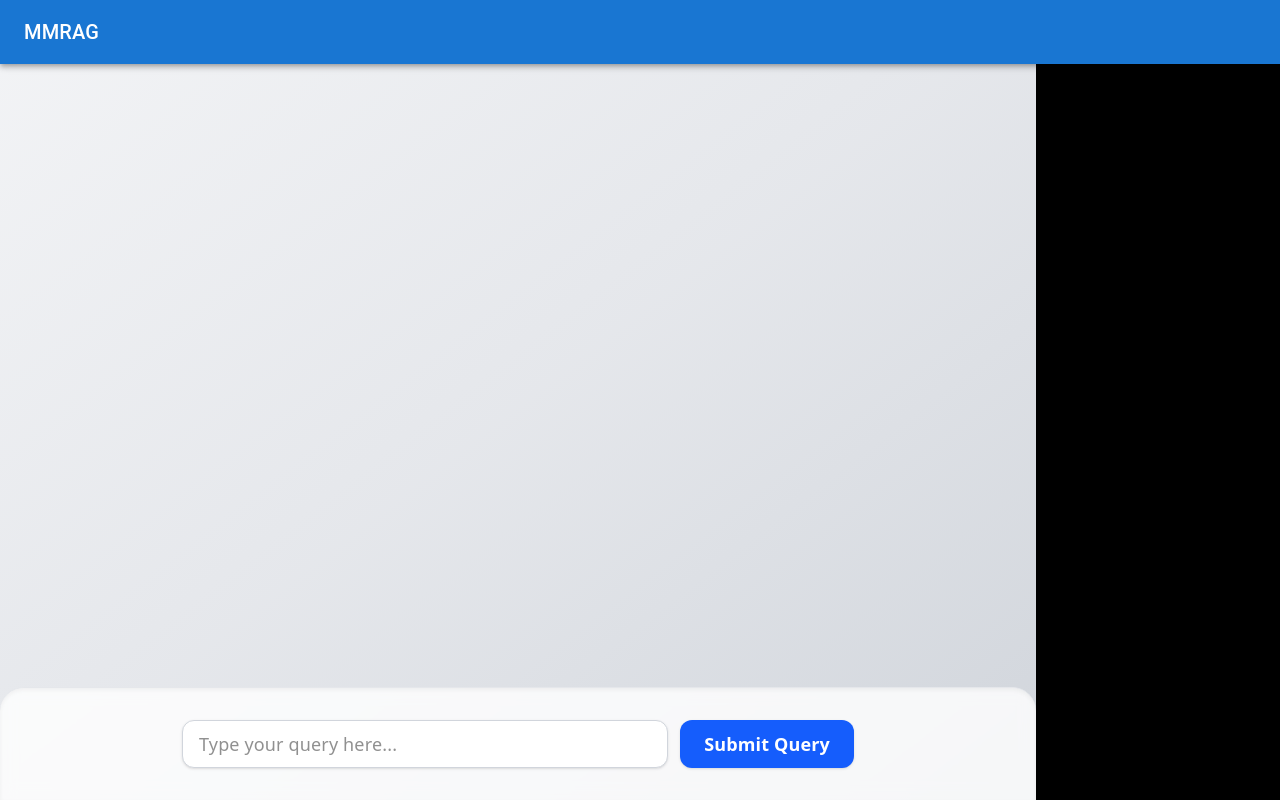
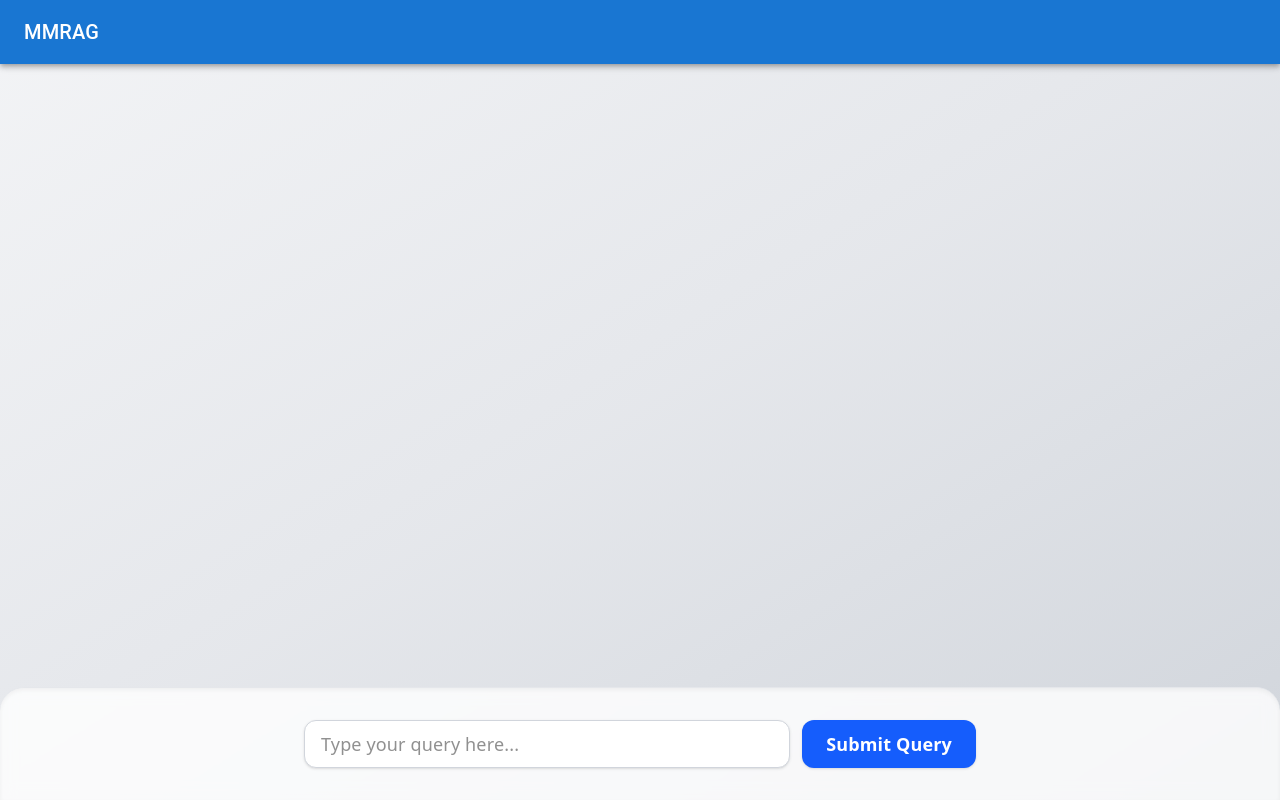
Before and after one commit to Raghavcommercialwinner/mmrag-fontendnew, a React (Vite) app: page / in a window 1280 px wide. Built offline with nearby package versions, Linux system fonts and the light colour scheme; some icons are missing; the HTML template or start-up script is replaced by a standard one.

Commit message:
Update App.jsx

```diff
--- a/src/App.jsx
+++ b/src/App.jsx
@@ -5,7 +5,7 @@ import Sidebar from '../components/Sidebar'
 const App = () => {
   return (
 
-    <div className='h-screen bg-black mt-0 flex gap-1'>
+    <div className='h-screen bg-black mt-0'>
         <Chatbox />
         <Sidebarnew />
     </div>
```
